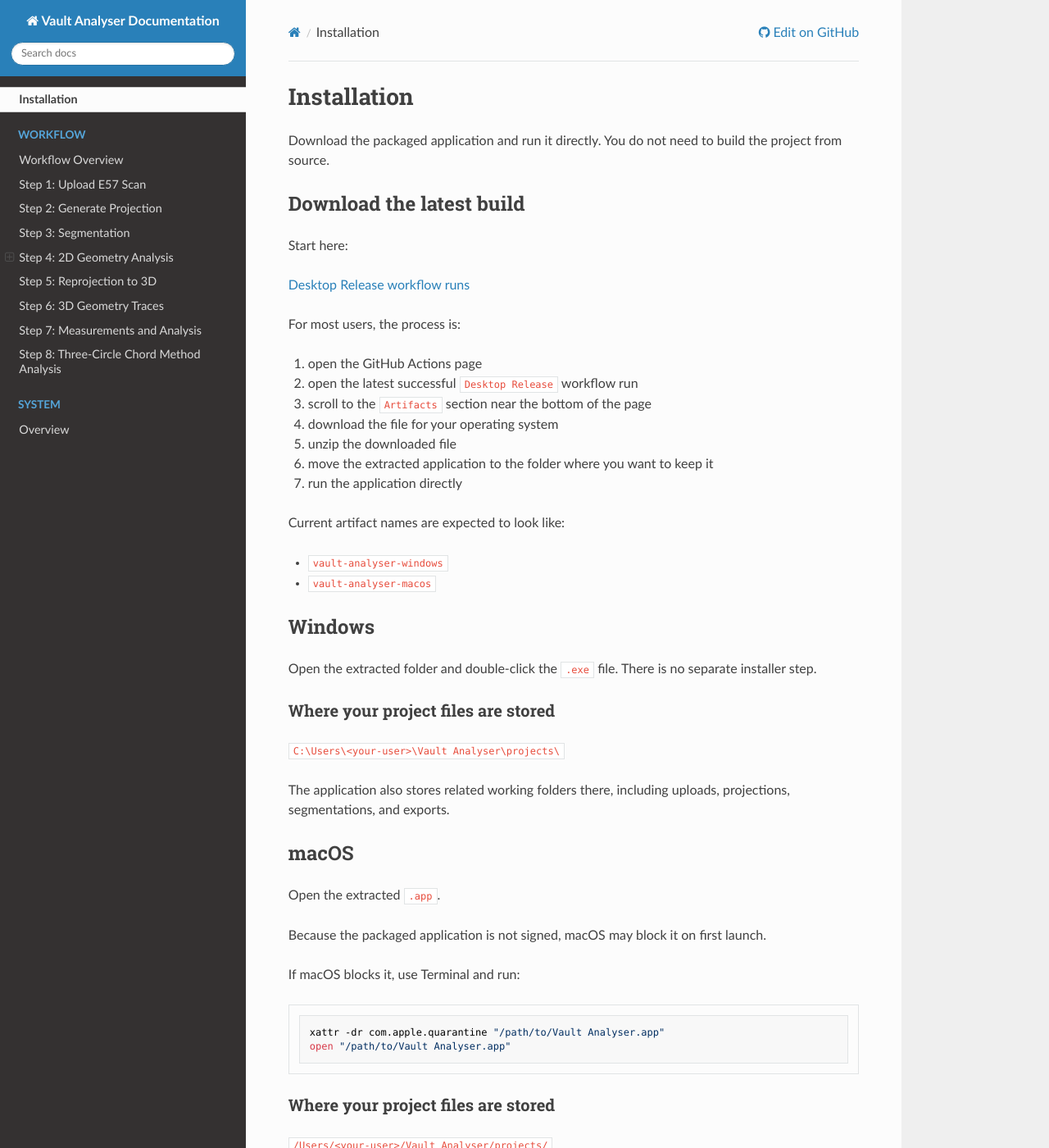
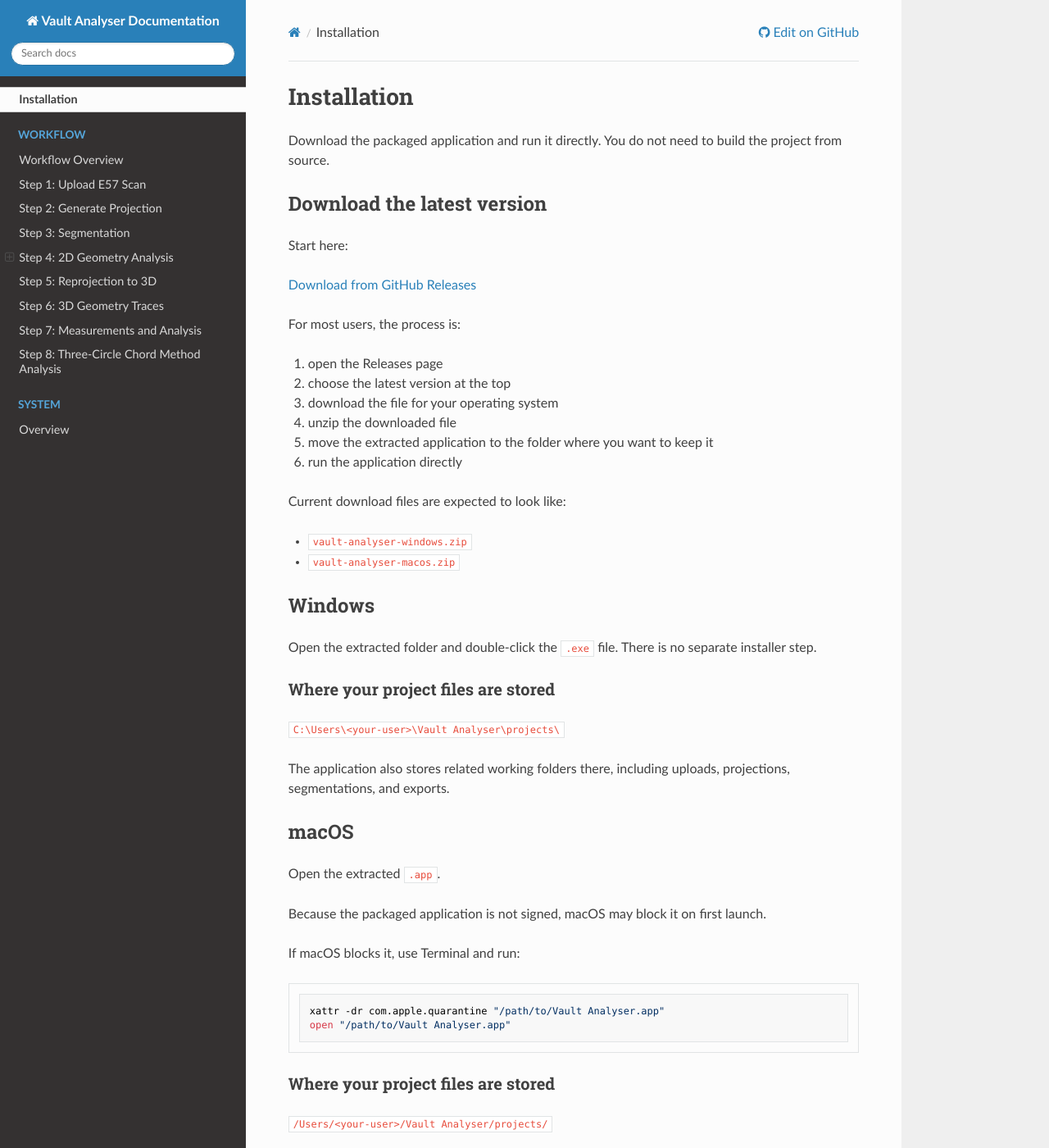
Before and after one commit to DavidJBoardman/ai-vault-dashboard, an MkDocs documentation site: the page built from docs/installation.md, in a window 1280 px wide and 1400 px high. Shown: the whole window at 82% size. Built offline with MkDocs 1.6.1, drawn with Linux system fonts in a browser that asks for light colours; nearby versions of some CDN libraries; some of the changed text lies outside the part shown.

Commit message:
Publish desktop builds as GitHub release assets

```diff
--- a/docs/installation.md
+++ b/docs/installation.md
@@ -2,26 +2,25 @@
 
 Download the packaged application and run it directly. You do not need to build the project from source.
 
-## Download the latest build
+## Download the latest version
 
 Start here:
 
-[Desktop Release workflow runs](https://github.com/DavidJBoardman/ai-vault-dashboard/actions)
+[Download from GitHub Releases](https://github.com/DavidJBoardman/ai-vault-dashboard/releases)
 
 For most users, the process is:
 
-1. open the GitHub Actions page
-2. open the latest successful `Desktop Release` workflow run
-3. scroll to the `Artifacts` section near the bottom of the page
-4. download the file for your operating system
-5. unzip the downloaded file
-6. move the extracted application to the folder where you want to keep it
-7. run the application directly
+1. open the Releases page
+2. choose the latest version at the top
+3. download the file for your operating system
+4. unzip the downloaded file
+5. move the extracted application to the folder where you want to keep it
+6. run the application directly
 
-Current artifact names are expected to look like:
+Current download files are expected to look like:
 
-- `vault-analyser-windows`
-- `vault-analyser-macos`
+- `vault-analyser-windows.zip`
+- `vault-analyser-macos.zip`
 
 ## Windows
 
@@ -54,6 +53,5 @@
 
 ## Notes
 
-- GitHub Actions artifacts are the current download location for packaged builds
-- if you cannot find the files, check that the workflow run completed successfully
-- if a newer build is needed, use the latest successful `Desktop Release` run
+- packaged builds are published on the GitHub Releases page
+- if you cannot find the files, check that the latest release completed successfully
```
Also changed, not shown: 1 other file.
